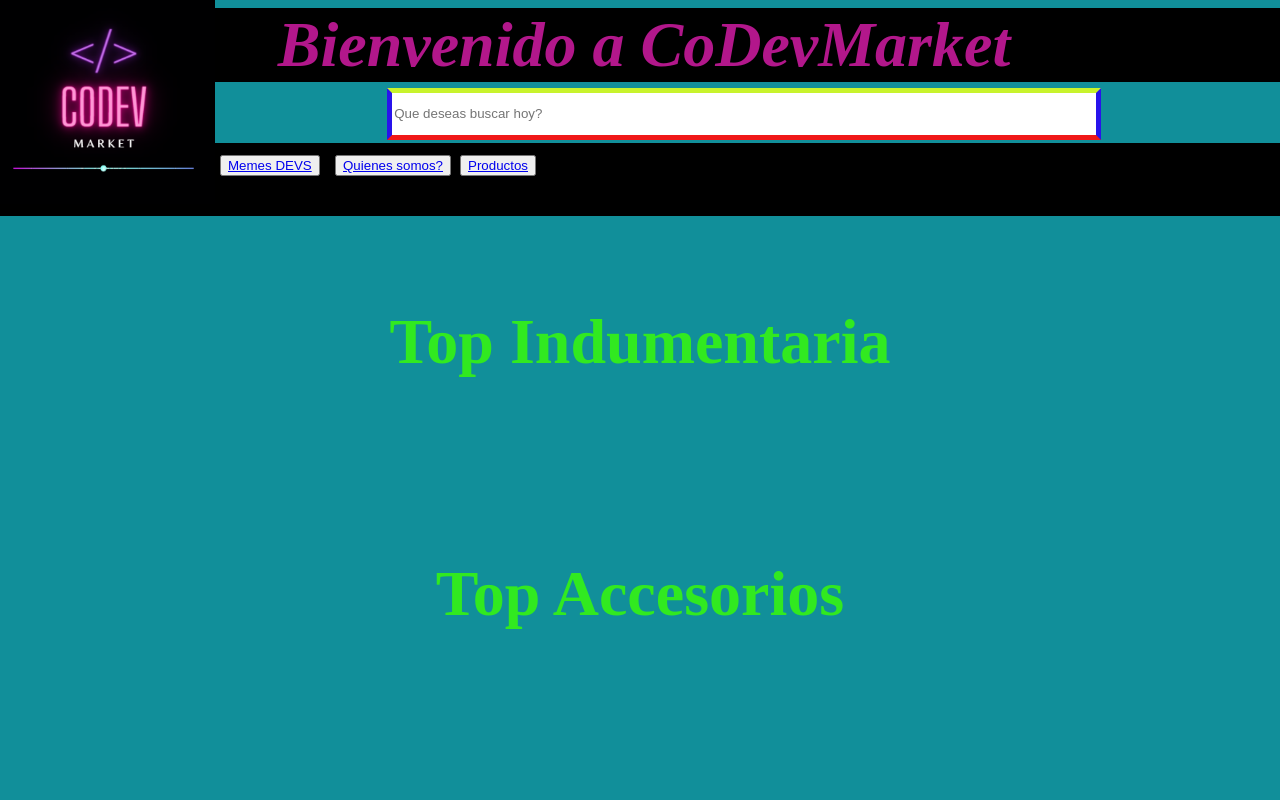
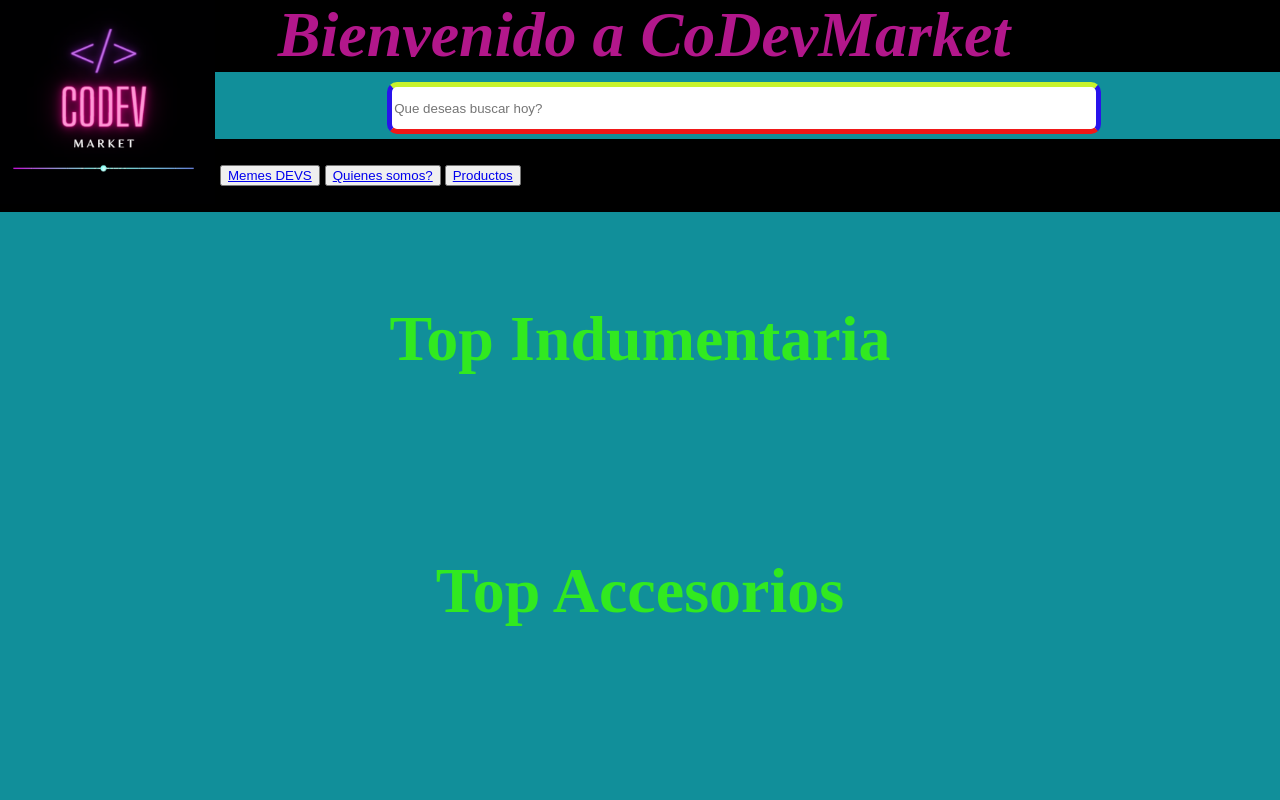
Before and after one commit to Javierzrierag/CoDevMarket, a plain HTML site: page index.html in a window 1280 px wide. Shown: the top 800 px of the page. Drawn offline with Linux system fonts and the light colour scheme.

Commit message:
Changes 28/05/2023

```diff
--- a/CoDevMarketProject/CSS/styles.css
+++ b/CoDevMarketProject/CSS/styles.css
@@ -3,117 +3,121 @@ html {
 }
 
 #memes {
-  font-size: 30px;
+  font-size: 45px;
   margin-left: 220px;
   margin-right: 1px;
+  display: inline-block;
+
+
 }
 
 #nosotros {
-  font-size: 30px;
-  margin-left: 335px;
-  margin-right: 1px;
-  margin-top: -34px;
+  display: inline-block;
 }
 
 #productos {
-  font-size: 30px;
-  margin-left: 460px;
-  margin-right: 1px;
-  margin-top: -34px;
+  display: inline-block;
 }
 
 #logo {
   width: 220px;
   margin-top: -1%;
   margin-left: -1%;
+
 }
 
 #titulo1 {
   text-align: center;
   font-size: 4rem;
-  margin-top: -200px;
-  margin-bottom: 22px;
+  margin-top: -210px;
+  margin-bottom: 10px;
   background-color: black;
   color: rgb(178, 23, 139);
   font-style: italic;
   margin-right: -8px;
 }
 
-#barra{
+#barra {
   background-color: black;
   height: 73px;
-  margin-top: -15px;
+  margin-top: -5px;
   margin-left: -8px;
   margin-right: -8px;
+
 }
 
-#psearch{
-
+#psearch {
   flood-color: black;
   width: 700px;
   height: 40px;
-  margin-top: -20%;
   margin-left: 30%;
+  margin-bottom: 10px;
   border-top: 5px solid rgb(200, 243, 44);
   border-bottom: 5px solid rgb(240, 24, 24);
   border-left: 5px solid rgb(40, 19, 236);
   border-right: 5px solid rgb(40, 19, 236);
+  border-radius: 10px;
 }
 
-#algmemes{
+#algmemes {
   text-align: center;
   color: rgb(49, 233, 32);
   font-size: 4rem;
 }
 
-#accesorios{
+#accesorios {
   text-align: center;
   color: rgb(49, 233, 32);
   font-size: 4rem;
 }
 
-#pie{
+#pie {
   text-align: center;
   font-size: 2rem;
   margin-top: 200px;
 }
 
-#redes{
+#redes {
   font-size: 2rem;
   color: rgb(17, 70, 168);
   text-align: center;
 }
 
-#mediosdepago{
+#mediosdepago {
   font-size: 2rem;
   color: rgb(17, 70, 168);
   text-align: center;
 }
 
-#titulomemes{
+#titulomemes {
   text-align: center;
 }
 
-#h3memes{
+#h3memes {
   text-align: center;
 }
 
-#titulopagos{
+#titulopagos {
   text-align: center;
 }
 
-#h3pagos{
+#h3pagos {
   text-align: center;
 }
 
-#titulocontact{
+#titulocontact {
   text-align: center;
 }
 
-#h3contact{
+#h3contact {
   text-align: center;
 }
 
-#tituloprd{
+#tituloprd {
   text-align: center;
 }
+
+#contactmemes {
+  text-align: center;
+  font-size: 2rem;
+}
--- a/index.html
+++ b/index.html
@@ -1,45 +1,64 @@
 <!DOCTYPE html>
 <html lang="es">
-
   <head>
     <meta charset="UTF-8" />
     <meta http-equiv="X-UA-Compatible" content="IE=edge" />
     <meta name="viewport" content="width=device-width, initial-scale=1.0" />
     <link rel="stylesheet" href="./CoDevMarketProject/CSS/styles.css" />
     <title>CoDevMarket</title>
-  <a href="./index.html"><img id="logo" src="./CoDevMarketProject/Image/CodevLogo.PNG" alt="" /></a>
-  <h1 id="titulo1">Bienvenido a CoDevMarket</h1>
+  </head>
+
+  <body>
+    <div>
+      <div>
+        <a href="./index.html"
+          ><img id="logo" src="./CoDevMarketProject/Image/CodevLogo.PNG" alt=""
+        /></a>
+      </div>
+      <div><h1 id="titulo1">Bienvenido a CoDevMarket</h1></div>
 
       <div>
         <input id="psearch" type="text" placeholder="Que deseas buscar hoy?" />
       </div>
+      <div>
+        <nav id="barra">
+          <div id="memes">
+            <button>
+              <a href="./CoDevMarketProject/Index/MemesDev.html">Memes DEVS</a>
+            </button>
+          </div>
+          <div id="nosotros">
+            <button>
+              <a href="./CoDevMarketProject/Index/Nosotros.html"
+                >Quienes somos?</a
+              >
+            </button>
+          </div>
+          <div id="productos">
+            <button>
+              <a href="./CoDevMarketProject/Index/Productos.html">Productos</a>
+            </button>
+          </div>
+        </nav>
+      </div>
+    </div>
     <br />
-</head>
-
-<body>
-
-  <div><nav id="barra">
-    <div id="memes"><button><a href="./CoDevMarketProject/Index/MemesDev.html">Memes DEVS</a></button></div>
-    <div id="nosotros"><button><a href="./CoDevMarketProject/Index/Nosotros.html">Quienes somos?</a></button></div>
-    <div id="productos"><button><a href="./CoDevMarketProject/Index/Productos.html">Productos</a></button></div>
-  </nav></div>
-  <br>
-  <br>
+    <br />
 
     <h2 id="algmemes">Top Indumentaria</h2>
-  <br>
-  <br>
-  <br>
-  <br>
+    <br />
+    <br />
+    <br />
+    <br />
 
     <h2 id="accesorios">Top Accesorios</h2>
-  <br>
-  <br>
-  <br>
-  <br>
-
-
+    <br />
+    <br />
+    <br />
+    <br />
   </body>
 
-<a href="./CoDevMarketProject/Index/Contactanos.html"><footer id="pie">Contactanos</footer></a>
+  <a href="./CoDevMarketProject/Index/Contactanos.html"
+    ><footer id="pie">Contactanos</footer></a
+  >
 </html>
```
Also changed, not shown: CoDevMarketProject/Index/MediosDePagos.html (+1 -0 lines), CoDevMarketProject/Index/MemesDev.html (+17 -14 lines). Lines whose indentation alone changed are shown as unchanged.
